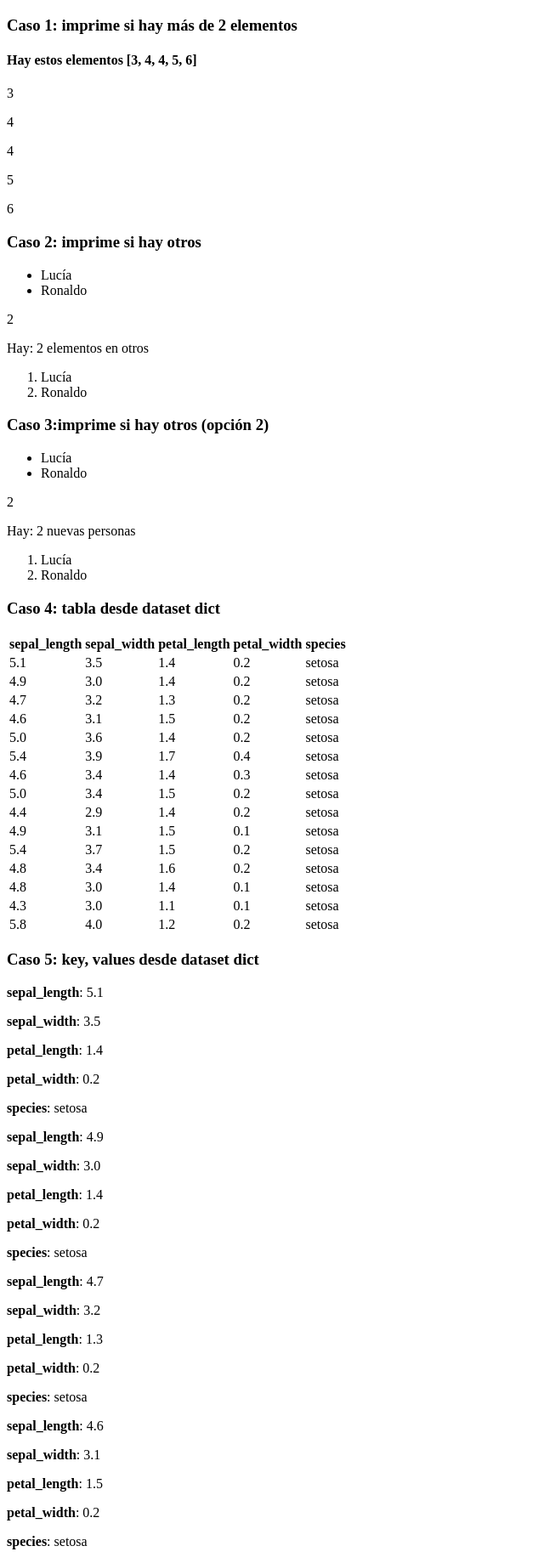
After one commit to ljaraque/ruta_compuesta, a Django app: page /personas/ in a window 1280 px wide. The commit adds this page. Shown: the whole page at 85% size, without its empty margins (0-640 px from the left). Run offline with Django 3.2, Linux system fonts and the light colour scheme.

Commit message:
rendering and template language, csv file data to template

```diff
--- /dev/null
+++ b/app_ex/static/app_ex/data/iris.csv
@@ -0,0 +1,151 @@
+sepal_length,sepal_width,petal_length,petal_width,species
+5.1,3.5,1.4,0.2,setosa
+4.9,3.0,1.4,0.2,setosa
+4.7,3.2,1.3,0.2,setosa
+4.6,3.1,1.5,0.2,setosa
+5.0,3.6,1.4,0.2,setosa
+5.4,3.9,1.7,0.4,setosa
+4.6,3.4,1.4,0.3,setosa
+5.0,3.4,1.5,0.2,setosa
+4.4,2.9,1.4,0.2,setosa
+4.9,3.1,1.5,0.1,setosa
+5.4,3.7,1.5,0.2,setosa
+4.8,3.4,1.6,0.2,setosa
+4.8,3.0,1.4,0.1,setosa
+4.3,3.0,1.1,0.1,setosa
+5.8,4.0,1.2,0.2,setosa
+5.7,4.4,1.5,0.4,setosa
+5.4,3.9,1.3,0.4,setosa
+5.1,3.5,1.4,0.3,setosa
+5.7,3.8,1.7,0.3,setosa
+5.1,3.8,1.5,0.3,setosa
+5.4,3.4,1.7,0.2,setosa
+5.1,3.7,1.5,0.4,setosa
+4.6,3.6,1.0,0.2,setosa
+5.1,3.3,1.7,0.5,setosa
+4.8,3.4,1.9,0.2,setosa
+5.0,3.0,1.6,0.2,setosa
+5.0,3.4,1.6,0.4,setosa
+5.2,3.5,1.5,0.2,setosa
+5.2,3.4,1.4,0.2,setosa
+4.7,3.2,1.6,0.2,setosa
+4.8,3.1,1.6,0.2,setosa
+5.4,3.4,1.5,0.4,setosa
+5.2,4.1,1.5,0.1,setosa
+5.5,4.2,1.4,0.2,setosa
+4.9,3.1,1.5,0.1,setosa
+5.0,3.2,1.2,0.2,setosa
+5.5,3.5,1.3,0.2,setosa
+4.9,3.1,1.5,0.1,setosa
+4.4,3.0,1.3,0.2,setosa
+5.1,3.4,1.5,0.2,setosa
+5.0,3.5,1.3,0.3,setosa
+4.5,2.3,1.3,0.3,setosa
+4.4,3.2,1.3,0.2,setosa
+5.0,3.5,1.6,0.6,setosa
+5.1,3.8,1.9,0.4,setosa
+4.8,3.0,1.4,0.3,setosa
+5.1,3.8,1.6,0.2,setosa
+4.6,3.2,1.4,0.2,setosa
+5.3,3.7,1.5,0.2,setosa
+5.0,3.3,1.4,0.2,setosa
+7.0,3.2,4.7,1.4,versicolor
+6.4,3.2,4.5,1.5,versicolor
+6.9,3.1,4.9,1.5,versicolor
+5.5,2.3,4.0,1.3,versicolor
+6.5,2.8,4.6,1.5,versicolor
+5.7,2.8,4.5,1.3,versicolor
+6.3,3.3,4.7,1.6,versicolor
+4.9,2.4,3.3,1.0,versicolor
+6.6,2.9,4.6,1.3,versicolor
+5.2,2.7,3.9,1.4,versicolor
+5.0,2.0,3.5,1.0,versicolor
+5.9,3.0,4.2,1.5,versicolor
+6.0,2.2,4.0,1.0,versicolor
+6.1,2.9,4.7,1.4,versicolor
+5.6,2.9,3.6,1.3,versicolor
+6.7,3.1,4.4,1.4,versicolor
+5.6,3.0,4.5,1.5,versicolor
+5.8,2.7,4.1,1.0,versicolor
+6.2,2.2,4.5,1.5,versicolor
+5.6,2.5,3.9,1.1,versicolor
+5.9,3.2,4.8,1.8,versicolor
+6.1,2.8,4.0,1.3,versicolor
+6.3,2.5,4.9,1.5,versicolor
+6.1,2.8,4.7,1.2,versicolor
+6.4,2.9,4.3,1.3,versicolor
+6.6,3.0,4.4,1.4,versicolor
+6.8,2.8,4.8,1.4,versicolor
+6.7,3.0,5.0,1.7,versicolor
+6.0,2.9,4.5,1.5,versicolor
+5.7,2.6,3.5,1.0,versicolor
+5.5,2.4,3.8,1.1,versicolor
+5.5,2.4,3.7,1.0,versicolor
+5.8,2.7,3.9,1.2,versicolor
+6.0,2.7,5.1,1.6,versicolor
+5.4,3.0,4.5,1.5,versicolor
+6.0,3.4,4.5,1.6,versicolor
+6.7,3.1,4.7,1.5,versicolor
+6.3,2.3,4.4,1.3,versicolor
+5.6,3.0,4.1,1.3,versicolor
+5.5,2.5,4.0,1.3,versicolor
+5.5,2.6,4.4,1.2,versicolor
+6.1,3.0,4.6,1.4,versicolor
+5.8,2.6,4.0,1.2,versicolor
+5.0,2.3,3.3,1.0,versicolor
+5.6,2.7,4.2,1.3,versicolor
+5.7,3.0,4.2,1.2,versicolor
+5.7,2.9,4.2,1.3,versicolor
+6.2,2.9,4.3,1.3,versicolor
+5.1,2.5,3.0,1.1,versicolor
+5.7,2.8,4.1,1.3,versicolor
+6.3,3.3,6.0,2.5,virginica
+5.8,2.7,5.1,1.9,virginica
+7.1,3.0,5.9,2.1,virginica
+6.3,2.9,5.6,1.8,virginica
+6.5,3.0,5.8,2.2,virginica
+7.6,3.0,6.6,2.1,virginica
+4.9,2.5,4.5,1.7,virginica
+7.3,2.9,6.3,1.8,virginica
+6.7,2.5,5.8,1.8,virginica
+7.2,3.6,6.1,2.5,virginica
+6.5,3.2,5.1,2.0,virginica
+6.4,2.7,5.3,1.9,virginica
+6.8,3.0,5.5,2.1,virginica
+5.7,2.5,5.0,2.0,virginica
+5.8,2.8,5.1,2.4,virginica
+6.4,3.2,5.3,2.3,virginica
+6.5,3.0,5.5,1.8,virginica
+7.7,3.8,6.7,2.2,virginica
+7.7,2.6,6.9,2.3,virginica
+6.0,2.2,5.0,1.5,virginica
+6.9,3.2,5.7,2.3,virginica
+5.6,2.8,4.9,2.0,virginica
+7.7,2.8,6.7,2.0,virginica
+6.3,2.7,4.9,1.8,virginica
+6.7,3.3,5.7,2.1,virginica
+7.2,3.2,6.0,1.8,virginica
+6.2,2.8,4.8,1.8,virginica
+6.1,3.0,4.9,1.8,virginica
+6.4,2.8,5.6,2.1,virginica
+7.2,3.0,5.8,1.6,virginica
+7.4,2.8,6.1,1.9,virginica
+7.9,3.8,6.4,2.0,virginica
+6.4,2.8,5.6,2.2,virginica
+6.3,2.8,5.1,1.5,virginica
+6.1,2.6,5.6,1.4,virginica
+7.7,3.0,6.1,2.3,virginica
+6.3,3.4,5.6,2.4,virginica
+6.4,3.1,5.5,1.8,virginica
+6.0,3.0,4.8,1.8,virginica
+6.9,3.1,5.4,2.1,virginica
+6.7,3.1,5.6,2.4,virginica
+6.9,3.1,5.1,2.3,virginica
+5.8,2.7,5.1,1.9,virginica
+6.8,3.2,5.9,2.3,virginica
+6.7,3.3,5.7,2.5,virginica
+6.7,3.0,5.2,2.3,virginica
+6.3,2.5,5.0,1.9,virginica
+6.5,3.0,5.2,2.0,virginica
+6.2,3.4,5.4,2.3,virginica
+5.9,3.0,5.1,1.8,virginica
--- a/app_ex/templates/app_ex/elefante.html
+++ b/app_ex/templates/app_ex/elefante.html
@@ -1,5 +1,6 @@
 <!DOCTYPE html>
 <html lang="en">
+{% load static %}
 <head>
     <meta charset="UTF-8">
     <meta name="viewport" content="width=device-width, initial-scale=1.0">
@@ -8,5 +9,8 @@
 <body>
     <h1>Pagina Ejercicio 1</h1>
     <h4>{{texto}}</h4>
+    <img width="60%" src="{% static 'app_ex/img/foto.jpg' %}" alt="">
+    <p>{{data}}</p>
+    <a href="{% url 'dashboard:grafico' %}">Link a grafico de dashboard</a>
 </body>
 </html>
--- /dev/null
+++ b/app_ex/templates/app_ex/personas.html
@@ -0,0 +1,97 @@
+<!DOCTYPE html>
+<html lang="en">
+<head>
+    <meta charset="UTF-8">
+    <meta name="viewport" content="width=device-width, initial-scale=1.0">
+    <title>Personas</title>
+</head>
+<body>
+    {# caso 1 #}
+    {# if y for #}
+    <h3>Caso 1: imprime si hay más de 2 elementos</h3>
+    {% if lista %}
+    <h4>Hay estos elementos {{lista}}</h4>
+    {% if lista|length > 2 %}
+    {% for elemento in lista%}
+    <p>{{elemento}}</p>
+    {% endfor%}
+    {% else %}
+    <p>Son menos de 2 elementos</p>
+    {% endif %}
+    {% endif %}
+
+
+    {# caso 2 #}
+    <h3>Caso 2: imprime si hay otros</h3>
+    <ul>
+        {% for otro in otros  %}
+        <li>{{ otro }}</li>
+        {% endfor %}
+    </ul>
+    <p>{{otros|length}}</p>
+    {% if otros %}
+        <p>Hay: {{ otros|length }} elementos en otros</p>
+        <ol>
+        {% for otro in otros %}
+            <li>{{otro}}</li>
+        {% endfor %}
+        </ol>
+    {% else %}
+        <p>No hay otras personas</p>
+    {% endif %}
+
+
+    {# caso 3 #}
+    <h3>Caso 3:imprime si hay otros (opción 2)</h3>
+    <ul>
+        {% for otro in otros  %}
+        <li>{{ otro }}</li>
+        {% endfor %}
+    </ul>
+    <p>{{otros|length}}</p>
+    {% ifnotequal otros|length 0 %}
+        <p>Hay: {{ otros|length }} nuevas personas</p>
+        <ol>
+        {% for otro in otros %}
+            <li>{{otro}}</li>
+        {% endfor %}
+        </ol>
+    {% else %}
+        <p>No hay nuevas personas</p>
+    {% endifnotequal %}
+
+
+    {# imprimir dataset #}
+    {# caso 4 #}
+    <h3>Caso 4: tabla desde dataset dict</h3>
+    <table>
+        <thead>
+            <th>sepal_length</th>
+            <th>sepal_width</th>
+            <th>petal_length</th>
+            <th>petal_width</th>
+            <th>species</th>
+        </thead>
+        <tbody>
+            {% for linea in data|slice:":15" %}
+            <tr>
+                <td>{{linea.sepal_length}}</td>
+                <td>{{linea.sepal_width}}</td>
+                <td>{{linea.petal_length}}</td>
+                <td>{{linea.petal_width}}</td>
+                <td>{{linea.species}}</td>
+            </tr>
+            {% endfor %}
+        </tbody>
+    </table>
+
+    {# caso 5 #}
+    <h3>Caso 5: key, values desde dataset dict</h3>
+    {# imprimir dataset #}
+    {% for linea in data|slice:":4" %}
+        {% for key, value in linea.items %}
+        <p><b>{{key}}</b>: {{value}}</p>
+        {% endfor %}
+    {% endfor %}
+</body>
+</html>
--- a/app_ex/urls.py
+++ b/app_ex/urls.py
@@ -2,10 +2,11 @@
 from django.urls import path
 from . import views
 
-#app_name = "app_ex"
+app_name = "app_ex"
 
 urlpatterns = [
     path("", views.inicio),
     path("empresa/", views.empresa),
     path("contacto/", views.contacto),
+    path("personas/", views.personas),
 ]
--- a/app_ex/views.py
+++ b/app_ex/views.py
@@ -1,4 +1,6 @@
 from django.shortcuts import render
+from django.conf import settings
+import csv
 
 # Create your views here.
 
@@ -22,3 +24,21 @@ def contacto(request):
         'app_ex/contacto.html',
         context={'texto':'Texto de Ejercicio 1'}
         )
+
+def personas(request) :
+    nombres = ['Juana', 'Rosa', 'Luis', 'Rodrigo']
+    nuevos = ['Lucía', 'Ronaldo']
+    print(str(settings.BASE_DIR))
+    filename= "/app_ex/static/app_ex/data/iris.csv"
+    with open(str(settings.BASE_DIR)+filename, "r") as file:
+        data = csv.DictReader(file)
+        data_list = list()
+        for row in data:
+            data_list.append(row)
+        #print(data_list)
+    context = {'nombres' : nombres,
+                'otros' : nuevos,
+                'año' : '2020',
+                'lista':[3,4,4,5,6],
+                'data': data_list }
+    return render(request, 'app_ex/personas.html', context)
--- a/dashboard/urls.py
+++ b/dashboard/urls.py
@@ -2,9 +2,11 @@
 from django.urls import path
 from . import views
 
-#app_name = "dashboard"
+app_name = "dashboard"
 
 urlpatterns = [
-    path("grafico", views.grafico_principal),
+    path("grafico",
+            views.grafico_principal,
+            name="grafico"),
     path("buscador", views.google)
 ]
```
Also changed, not shown: app_ex/static/app_ex/img/foto.jpg (added), ruta_compuesta/settings.py (line endings or trailing spaces).
